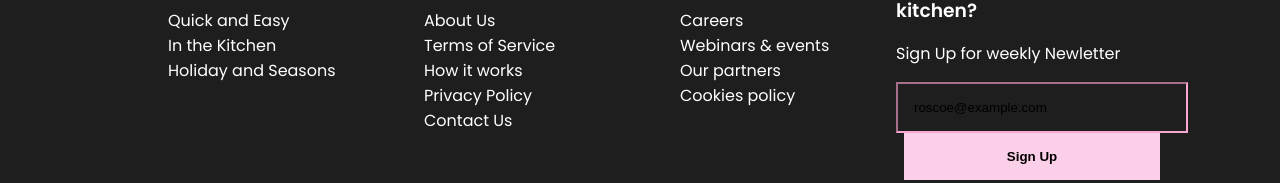
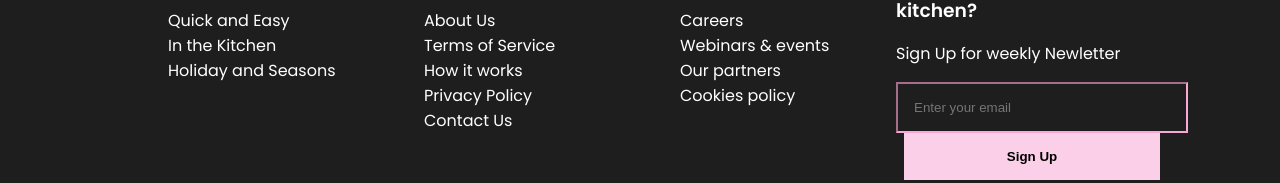
Before and after one commit to Isaacs-Web-Technologies/mkp-frontend, a Next.js app: page / in a window 1280 px wide. Shown: the part 2380-2563 px from the top of the page. Built offline with nearby package versions, Linux system fonts and the light colour scheme; a web font is replaced by a local one.

Commit message:
minor correction

```diff
--- a/components/footer.jsx
+++ b/components/footer.jsx
@@ -47,7 +47,7 @@ export const Footer = () => {
             <input
               type="email"
               name="email"
-              value="roscoe@example.com"
+              value=""
               placeholder="Enter your email"
               className="bg-gray border-2 border-pink-300 p-4  w-full"
             />
```
